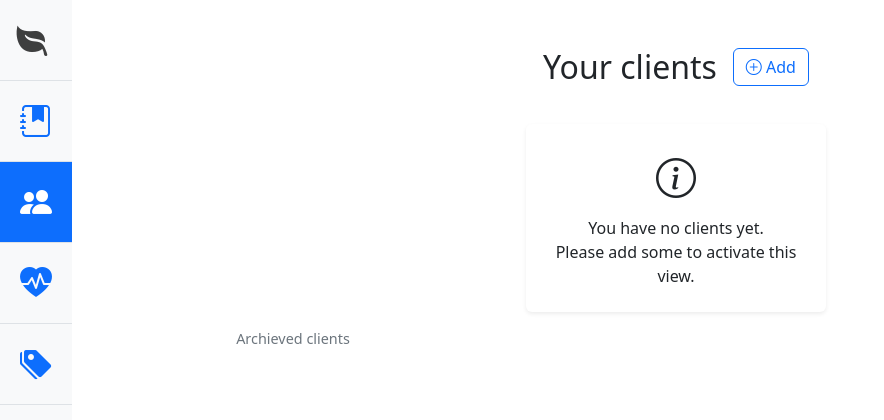
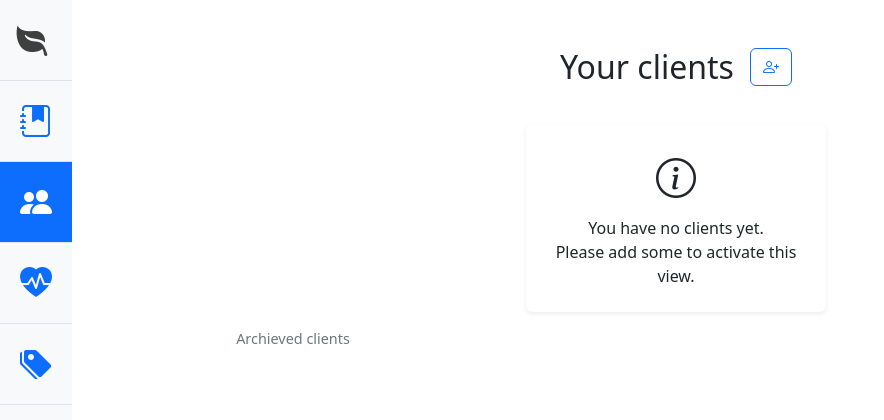
Before and after one commit to FuriousTofu/trainer-journal, a Flask app: page /clients in a window 1280 px wide. Shown: the top 420 px of the page, without its empty margins (0-884 px from the left). Run offline with Flask 3, Linux system fonts and the light colour scheme; the visitor is signed in with stand-in values (Sample User, id 1); data that the repository does not hold is empty; parts of the project's set-up code (start-up, migrations or seed data) failed here and were passed over; some libraries are stand-ins or nearby versions.

Commit message:
change add icon

```diff
--- a/app/templates/clients/clients.html
+++ b/app/templates/clients/clients.html
@@ -7,7 +7,7 @@
     <div class="d-flex justify-content-center gap-3 mb-3">
         <h2>Your clients</h2>
         <a href="{{ url_for('.add_client') }}" class="btn btn-outline-primary mb-3">
-            <i class="bi bi-plus-circle"></i> Add
+            <i class="bi bi-person-plus fs-6"></i>
         </a>
     </div>
     {% if clients|length == 0 %}
```
